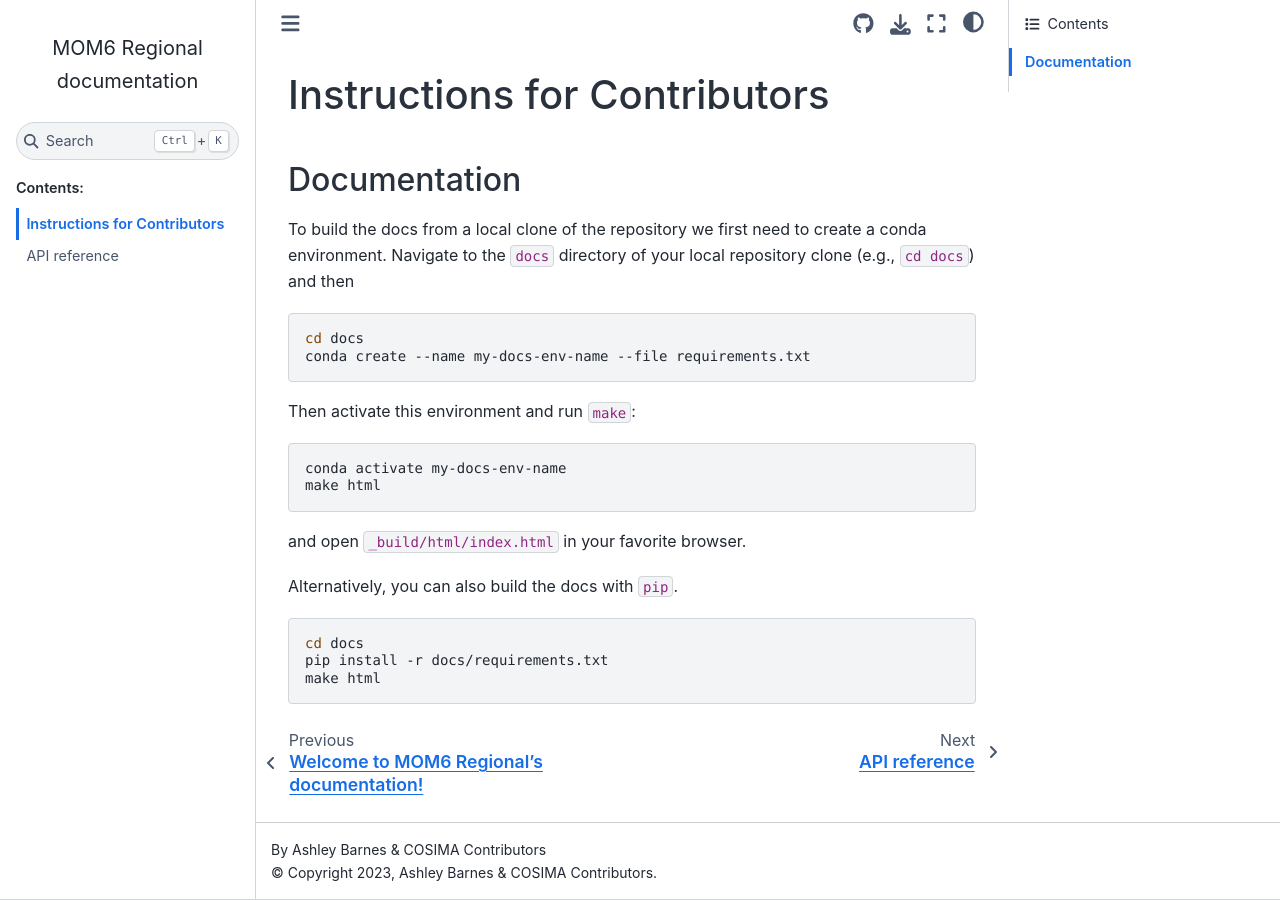
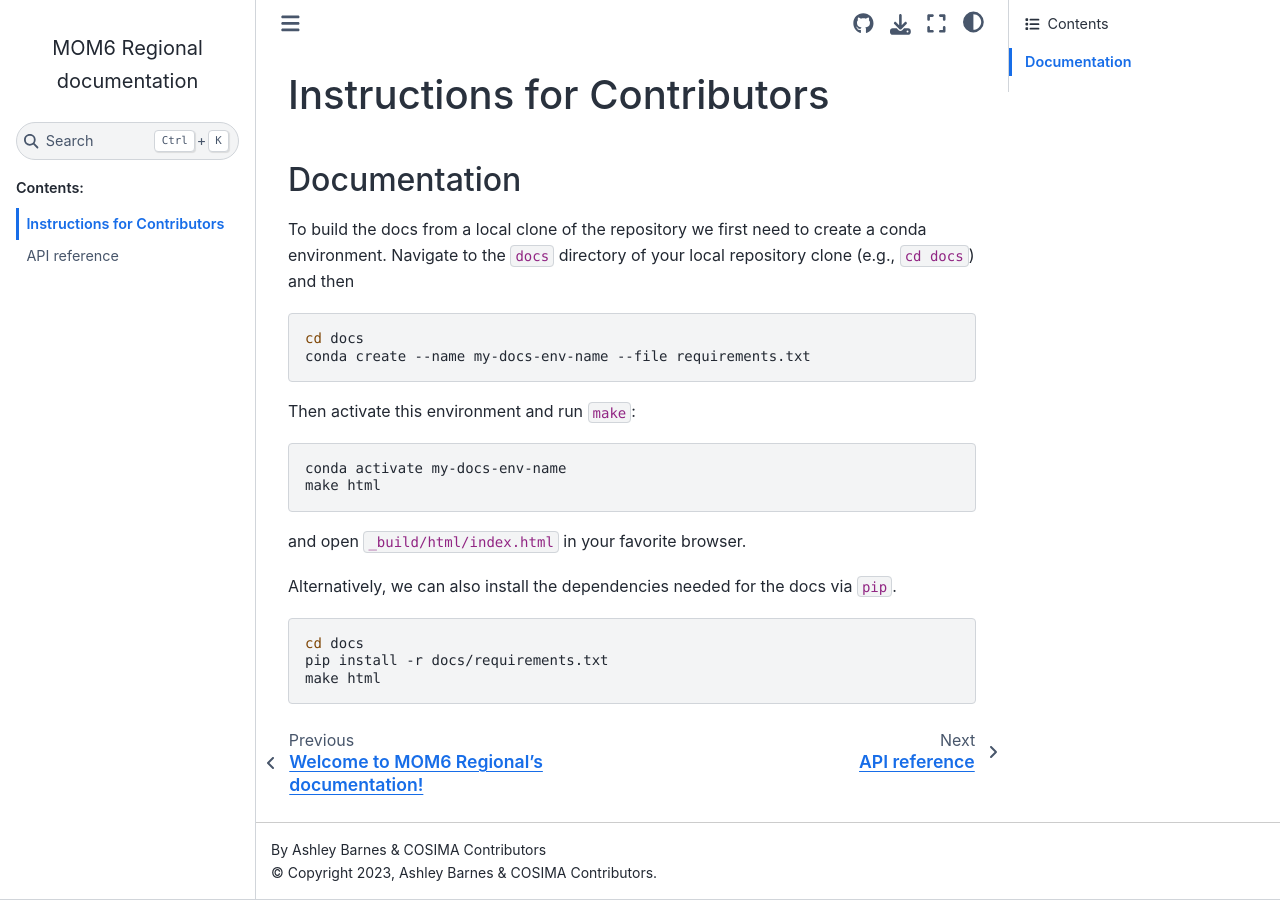
Before and after one commit to COSIMA/regional-mom6, a Sphinx documentation site: the page built from docs/contributing.md, in a window 1280 px wide. Built offline with Sphinx 7.4.7 and the Sphinx Book theme 1.1.4, drawn with Linux system fonts in a browser that asks for light colours.

Commit message:
use first person plural

````diff
--- a/docs/contributing.md
+++ b/docs/contributing.md
@@ -22,7 +22,7 @@
 
 and open `_build/html/index.html` in your favorite browser.
 
-Alternatively, you can also build the docs with `pip`.
+Alternatively, we can also install the dependencies needed for the docs via `pip`.
 
 ```bash
 cd docs
````
